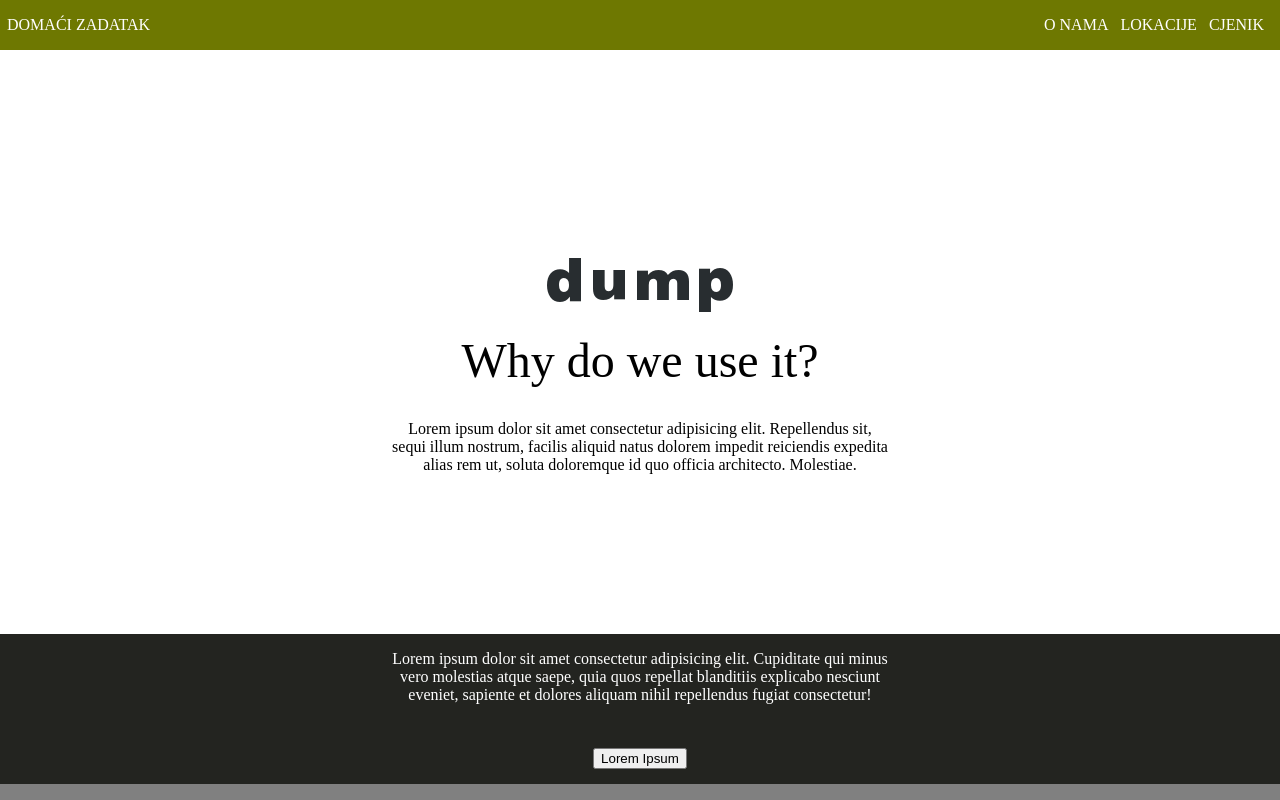
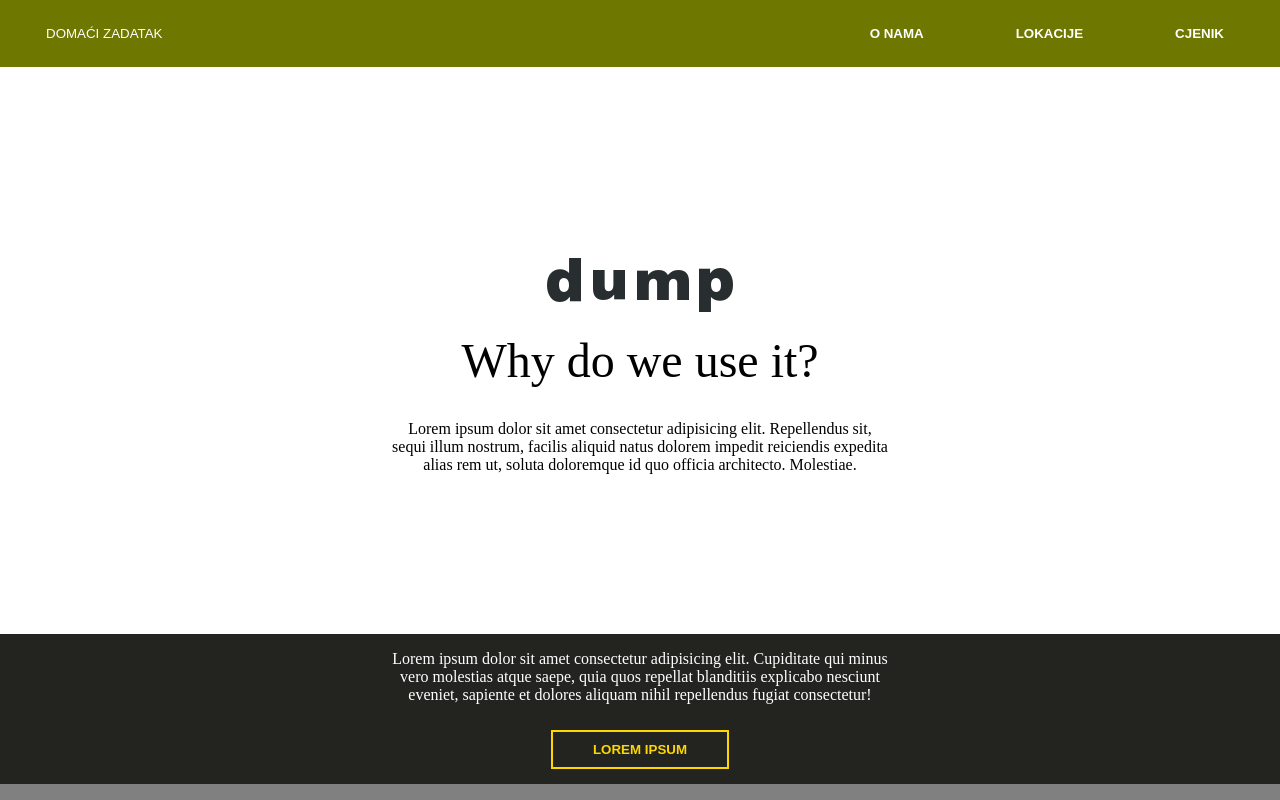
Before and after one commit to lpazinovic/internship-9-css_1, a plain HTML site: page index.html in a window 1280 px wide. Shown: the top 800 px of the page. Drawn offline with Linux system fonts and the light colour scheme.

Commit message:
Button styling.

```diff
--- a/index.html
+++ b/index.html
@@ -8,10 +8,10 @@
   </head>
   <body>
     <ul class="navigation">
-      <li class="navigation-item">Domaći zadatak</li>
-      <li class="navigation-item">O nama</li>
-      <li class="navigation-item">Lokacije</li>
-      <li class="navigation-item">Cjenik</li>
+      <li class="navigation-item"><button class="main__button main__button--navigation--title">Domaći zadatak</button></li>
+      <li class="navigation-item"><button class="main__button main__button--navigation--about">O nama</button></li>
+      <li class="navigation-item"><button class="main__button main__button--navigation">Lokacije</button></li>
+      <li class="navigation-item"><button class="main__button main__button--navigation">Cjenik</button></li>
     </ul>
     <div class="content-wrapper">
       <div class="title-div">
--- a/styles.css
+++ b/styles.css
@@ -22,14 +22,11 @@ body {
   margin: 1px;
   padding: 5px;
   color: white;
-  text-transform: uppercase;
 }
 
 .navigation-item:first-child {
   position: absolute;
-  left: 1px;
-  margin: 1px;
-  padding: 5px;
+  left: 0px;
 }
 
 .content-wrapper {
@@ -74,7 +71,7 @@ body {
   height: 150px;
   background-color: #232420;
   position: sticky;
-  top: 50px;
+  top: calc(150px - 82px);
   z-index: 1;
   color: white;
   justify-content: center;
@@ -101,22 +98,69 @@ body {
   background-color: gray;
 }
 
-.highlight-div-one{
+.highlight-div-one {
   margin-top: -125px;
   width: 500px;
   background-color: #fff;
   padding: 10px;
 }
 
-.highlight-one-title{
+.highlight-one-title {
   text-align: center;
   font-size: 50px;
   font-weight: bold;
 }
 
-.background-transition{
+.background-transition {
   width: 100vw;
   height: 125px;
   background-color: gray;
   z-index: -1;
 }
+
+.main__button {
+  border: transparent solid 0px;
+  padding: 10px 40px;
+  text-transform: uppercase;
+  font-weight: bold;
+  background-color: transparent;
+}
+
+.main__button:hover {
+  cursor: pointer;
+}
+
+.main__button--navigation,
+.main__button--navigation--about,
+.main__button--navigation--title {
+  color: white;
+}
+
+.main__button--navigation--title {
+  font-weight: lighter;
+}
+
+.main__button--navigation--about:hover,
+.main__button--navigation--title:hover,
+.main__button--navigation--about:focus,
+.main__button--navigation--title:focus {
+  color: black;
+}
+
+.main__button--footer {
+  border: 2px solid gold;
+  color: gold;
+}
+
+.main__button--highlight-one{
+    border: 2px solid black;
+}
+
+.main__button--footer:hover,
+.main__button--highlight-one:hover,
+.main__button--footer:focus,
+.main__button--highlight-one:focus {
+    color: white;
+    background-color: #20154a;
+    border: 2px solid #20154a;
+}
```
Lines whose indentation alone changed are shown as unchanged.
